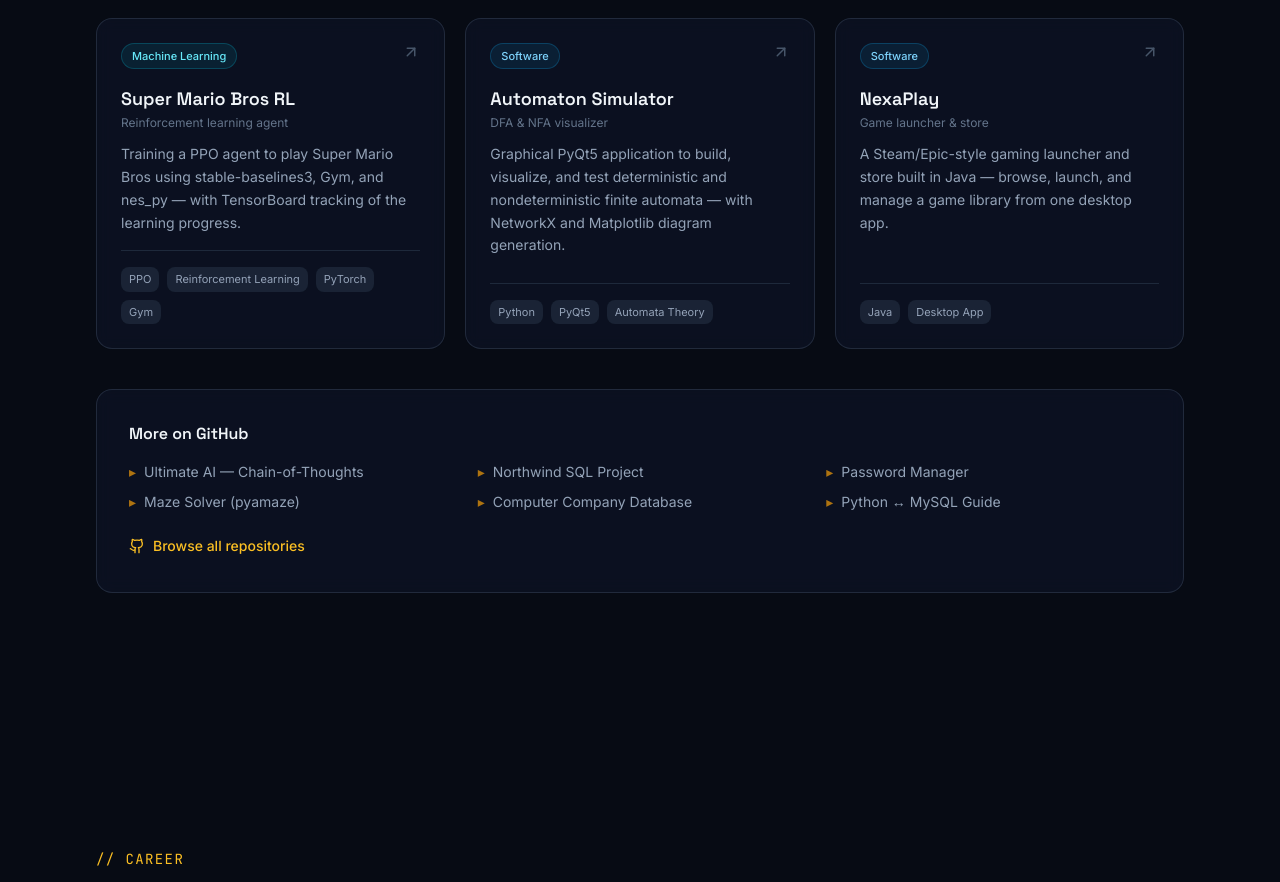
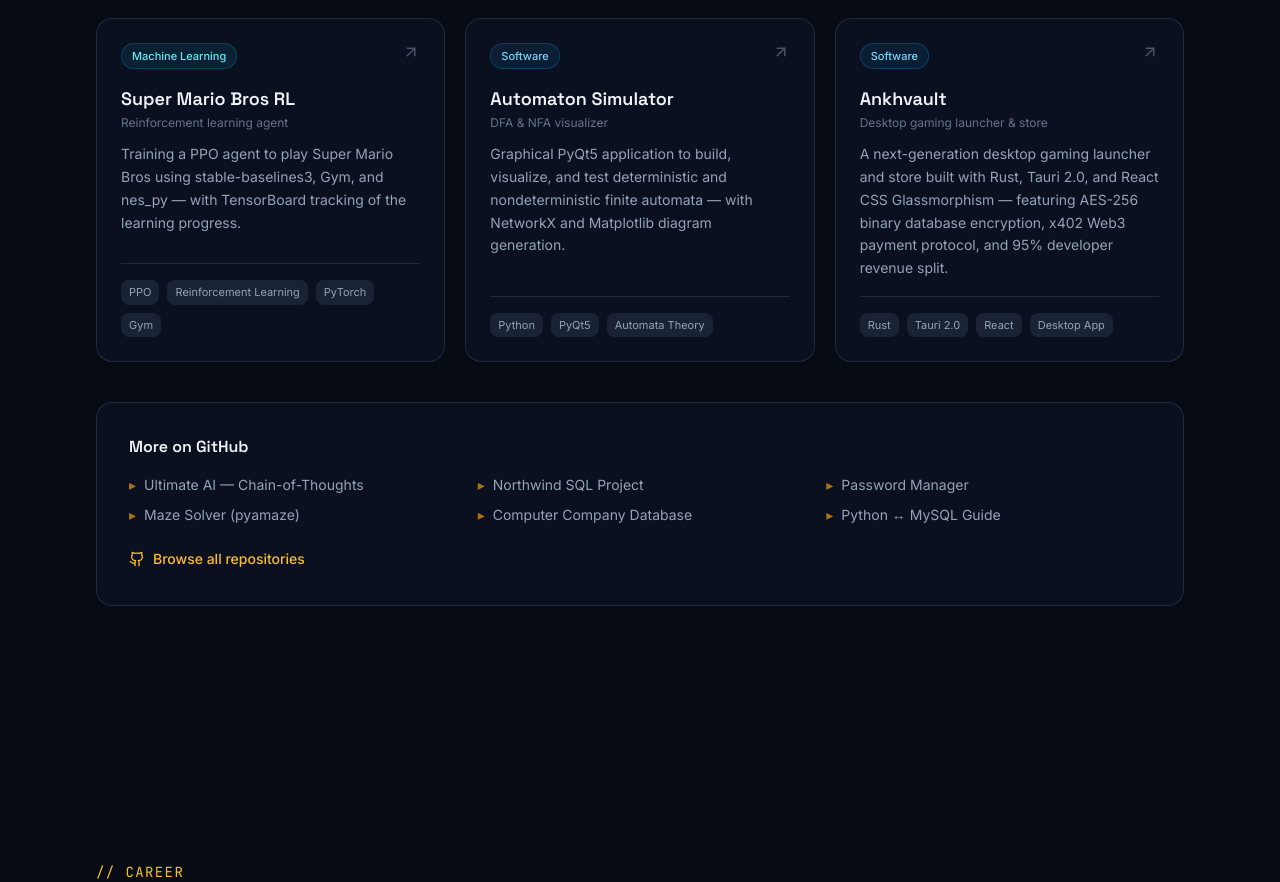
Before and after one commit to Bassel1000/Bassel1000.github.io, a React (Vite) app: page / in a window 1280 px wide. Shown: the part 4475-5357 px from the top of the page. Built offline with nearby package versions, Linux system fonts and the light colour scheme.

Commit message:
update: replace NexaPlay project card with Ankhvault

```diff
--- a/src/data/content.ts
+++ b/src/data/content.ts
@@ -160,14 +160,14 @@
     language: "Python",
   },
   {
-    name: "NexaPlay",
-    tagline: "Game launcher & store",
+    name: "Ankhvault",
+    tagline: "Desktop gaming launcher & store",
     description:
-      "A Steam/Epic-style gaming launcher and store built in Java — browse, launch, and manage a game library from one desktop app.",
-    tags: ["Java", "Desktop App"],
-    repo: "https://github.com/Bassel1000/NexaPlay",
+      "A next-generation desktop gaming launcher and store built with Rust, Tauri 2.0, and React CSS Glassmorphism — featuring AES-256 binary database encryption, x402 Web3 payment protocol, and 95% developer revenue split.",
+    tags: ["Rust", "Tauri 2.0", "React", "Desktop App"],
+    repo: "https://github.com/Duat-Studio/Ankhvault",
     category: "Software",
-    language: "Java",
+    language: "Rust",
   },
 ];
 
```
